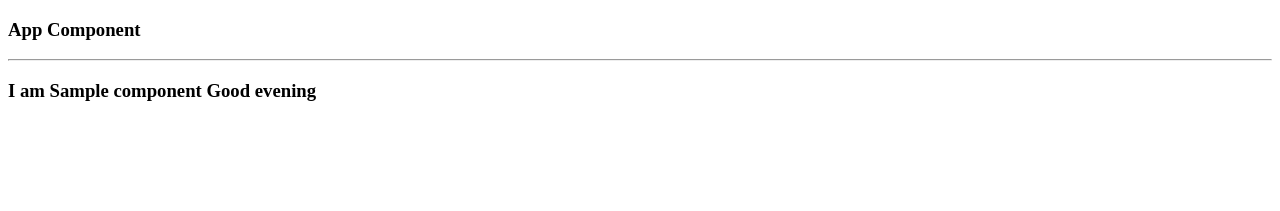
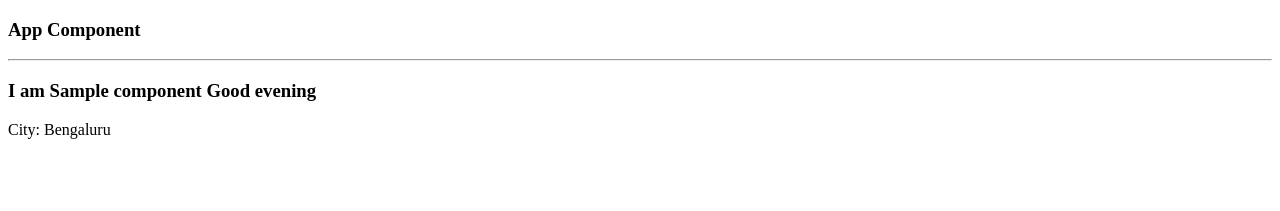
Before and after one commit to vivekanandpv/sg-react-day1, a React (Create React App) app: page / in a window 1280 px wide. Shown: the top 211 px of the page. Built offline with nearby package versions, Linux system fonts and the light colour scheme.

Commit message:
props in class component

```diff
--- a/src/App.jsx
+++ b/src/App.jsx
@@ -8,7 +8,7 @@ class App extends Component {
       <>
         <h3>App Component</h3>
         <hr />
-        <Sample message='Good evening' />
+        <Sample message='Good evening' city='Bengaluru' />
       </>
     );
   }
--- a/src/components/Sample.jsx
+++ b/src/components/Sample.jsx
@@ -1,7 +1,31 @@
-import React from 'react';
+// import React from 'react';
 
-const Sample = (props) => {
-  return <h3>I am Sample component {props.message}</h3>;
-};
+// const Sample = (props) => {
+//   return (
+//     <>
+//       <h3>I am Sample component {props.message}</h3>
+//       <p>City: {props.city}</p>
+//     </>
+//   );
+// };
+
+// export default Sample;
+
+import React, { Component } from 'react';
+
+class Sample extends Component {
+  constructor(props) {
+    super(props);
+  }
+
+  render() {
+    return (
+      <>
+        <h3>I am Sample component {this.props.message}</h3>
+        <p>City: {this.props.city}</p>
+      </>
+    );
+  }
+}
 
 export default Sample;
```
